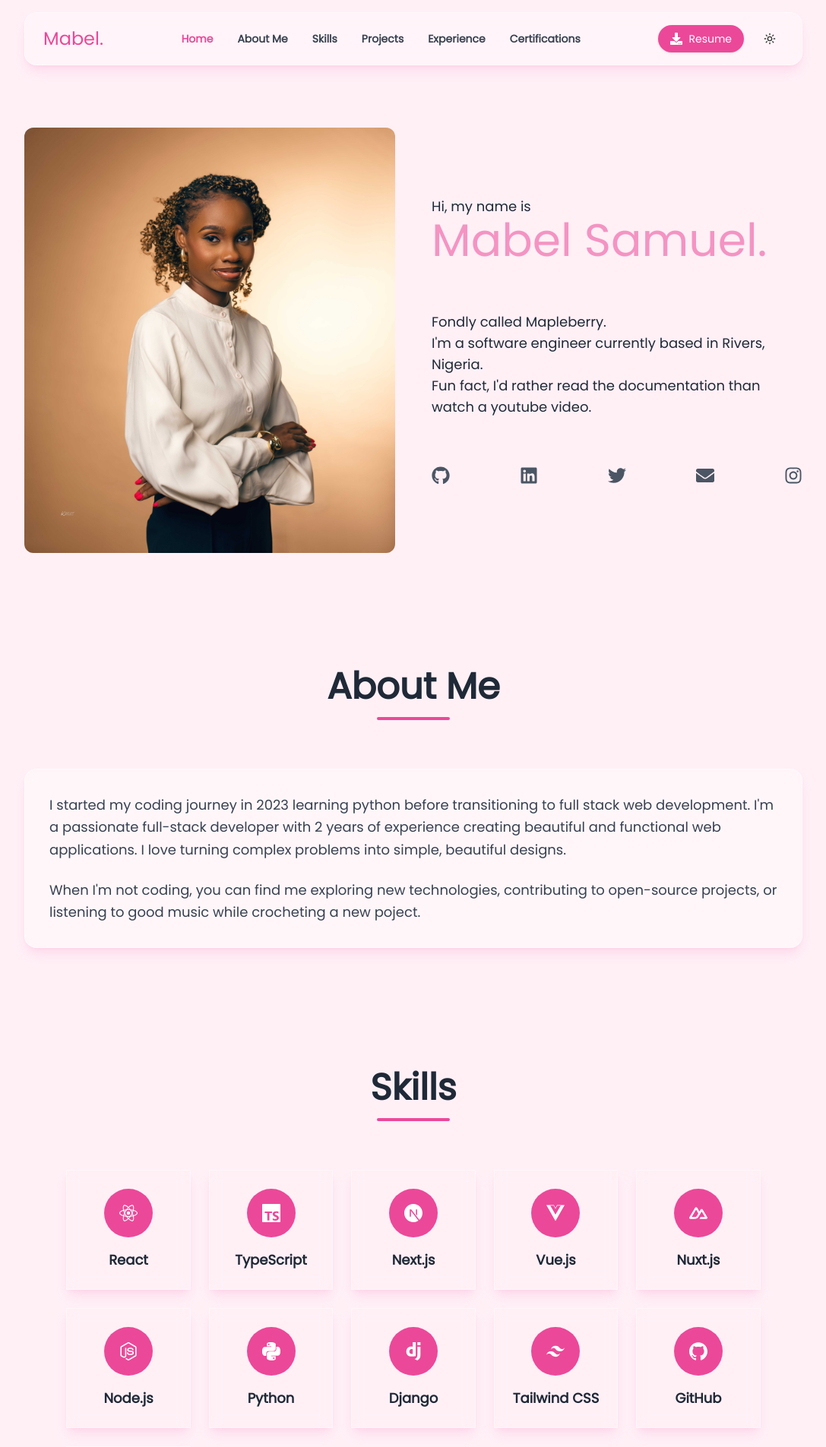
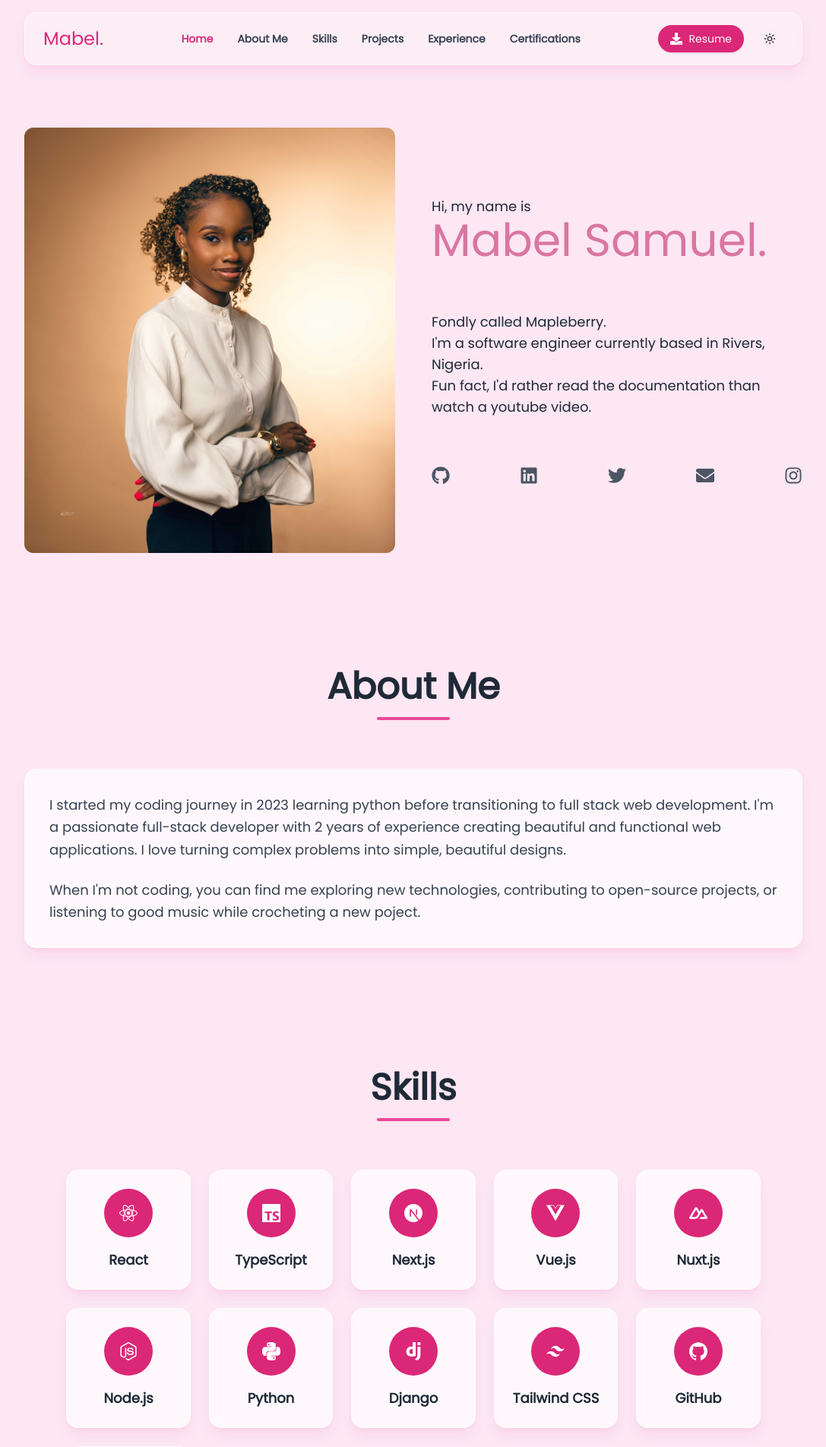
Before and after one commit to MabelSamuel/mabels-portfolio-website, a Next.js app: page / in a window 1280 px wide. Shown: the top 1905 px of the page at 76% size, without its empty margins (96-1183 px from the left). Built offline with nearby package versions, Linux system fonts and the light colour scheme.

Commit message:
sufficient contrast ratio

```diff
--- a/src/app/_components/AboutMeSection.tsx
+++ b/src/app/_components/AboutMeSection.tsx
@@ -23,7 +23,7 @@ export default function AboutMeSection() {
           className={`rounded-2xl backdrop-blur-md border transition-all duration-500 hover:scale-105 ${
             theme === "dark"
               ? "bg-white/10 border-white/20 shadow-lg shadow-pink-500/20"
-              : "bg-white/40 border-white/40 shadow-lg shadow-pink-300/30"
+              : "bg-white/70 border-white/40 shadow-lg shadow-pink-300/30"
           }`}
         >
           <div className="p-8">
--- a/src/app/_components/CertificationSection.tsx
+++ b/src/app/_components/CertificationSection.tsx
@@ -38,7 +38,7 @@ export default function CertificationSection() {
                       className={`backdrop-blur-md border rounded-lg px-6 py-4 transition-all duration-300 hover:no-underline ${
                         theme == 'dark'
                           ? "bg-white/10 border-white/20 hover:bg-white/15 text-white hover:text-pink-400"
-                          : "bg-white/40 border-white/40 hover:bg-white/50 text-gray-800 hover:text-pink-600"
+                          : "bg-white/70 border-white/40 hover:bg-white/50 text-gray-800 hover:text-pink-600"
                       }`}
                     >
                       <div className="flex items-center gap-4">
@@ -48,7 +48,7 @@ export default function CertificationSection() {
                       </div>
                     </AccordionTrigger>
                     <AccordionContent>
-                      <div className={`mt-4 space-y-6 pl-6 pr-6 pb-6 border-l-2 ${theme == 'dark' ? "border-pink-500/30" : "border-pink-300/50"}`}>
+                      <div className={`mt-4 space-y-6 pl-6 pr-6 pb-6 border-l-2 ${theme == 'dark' ? "border-pink-600" : "border-pink-300/50"}`}>
                         {certificationsByYear[year].map((cert) => (
                           <div key={cert.title} className="animate-in fade-in-0 slide-in-from-left-2 duration-500">
                             <h3 className="text-lg font-semibold text-pink-600 dark:text-pink-400 mb-1">
@@ -63,7 +63,7 @@ export default function CertificationSection() {
                             </div>
                             <a
                               href={cert.credential}
-                              className="text-pink-500 hover:text-pink-600 dark:hover:text-pink-400 text-sm underline transition-colors duration-300"
+                              className="text-pink-700 hover:text-pink-600 dark:hover:text-pink-400 text-sm underline transition-colors duration-300"
                             >
                               show credential
                             </a>
--- a/src/app/_components/HeroSection.tsx
+++ b/src/app/_components/HeroSection.tsx
@@ -50,7 +50,7 @@ export default function HeroSection() {
           <div className="py-6 flex flex-col justify-center space-y-16 text-lg">
             <div className={theme === "dark" ? "text-white": "text-gray-800"}>
               <div>Hi, my name is</div>
-              <h1 className="text-5xl md:text-6xl text-pink-500 bg-clip-text animate-pulse">
+              <h1 className="text-5xl md:text-6xl text-pink-700 bg-clip-text animate-pulse">
                 Mabel Samuel.
               </h1>
               <p className="mt-16">Fondly called Mapleberry.</p>
@@ -71,7 +71,7 @@ export default function HeroSection() {
                   target="_blank"
                   rel="noopener noreferrer"
                   aria-label={label}
-                  className={`text-2xl ${theme === "dark" ? "text-white": "text-gray-600"}  hover:text-pink-500 transition-colors`}
+                  className={`text-2xl ${theme === "dark" ? "text-white": "text-gray-600"}  hover:text-pink-700 transition-colors`}
                 >
                   <Icon />
                 </a>
--- a/src/app/_components/Input.tsx
+++ /dev/null
@@ -1,7 +0,0 @@
-import React from 'react'
-
-export default function Input() {
-  return (
-    <div>Input</div>
-  )
-}
--- a/src/app/_components/Navbar.tsx
+++ b/src/app/_components/Navbar.tsx
@@ -64,7 +64,7 @@ export default function Navbar() {
       >
         <div className="px-6 py-4">
           <div className="flex items-center justify-between">
-            <span className=" text-pink-500 text-2xl font-medium bg-clip-text">
+            <span className=" text-pink-600 text-2xl font-medium bg-clip-text">
               Mabel.
             </span>
             <div className="hidden lg:flex space-x-8 items-center">
@@ -74,7 +74,7 @@ export default function Navbar() {
                   onClick={() => scrollToSection(link.link)}
                   className={`capitalize font-semibold transition-all duration-300 hover:scale-105 ${
                     activeSection === link.link
-                      ? "text-pink-500 "
+                      ? "text-pink-600 "
                       : theme === "dark"
                       ? "text-white/80 hover:text-pink-400"
                       : "text-gray-700 hover:text-pink-600"
@@ -88,7 +88,7 @@ export default function Navbar() {
               <Button
                 onClick={downloadResume}
                 aria-label="Download Mabel Samuel resume"
-                className="flex bg-pink-500 hover:bg-pink-600 text-white rounded-full transition-all duration-300 gap-2"
+                className="flex bg-pink-600 hover:bg-pink-700 text-white rounded-full transition-all duration-300 gap-2"
               >
                 <FaDownload className="w-4 h-4" />
                 <span className="hidden lg:block">Resume</span>
@@ -139,7 +139,7 @@ export default function Navbar() {
                     onClick={() => scrollToSection(item.link)}
                     className={` text-left py-2 transition-all duration-300 ${
                       activeSection === item.link
-                        ? "text-pink-500 font-semibold"
+                        ? "text-pink-700 font-semibold"
                         : theme === "dark"
                         ? "text-white/80 hover:text-pink-400"
                         : "text-gray-700 hover:text-pink-600"
--- a/src/app/_components/SkillsSection.tsx
+++ b/src/app/_components/SkillsSection.tsx
@@ -1,6 +1,4 @@
-import React from "react";
 import { useThemeStore } from "@/stores/themeStore";
-import { Moon, Sun, Menu, X, ExternalLink, Mail, Linkedin, Github } from "lucide-react"
 import {
   SiReact,
   SiTypescript,
@@ -54,14 +52,14 @@ export default function SkillsSection() {
                 style={{ animationDelay: `${index * 100}ms` }}
               >
                 <div
-                  className={`backdrop-blur-md border p-6 transition-all duration-500 hover:scale-105 text-center group rounded-2xl${
+                  className={`backdrop-blur-md border p-6 transition-all duration-500 hover:scale-105 text-center group rounded-2xl ${
                     theme === "dark"
                       ? "bg-white/10 border-white/20 shadow-lg shadow-pink-500/20 hover:bg-white/15"
-                      : "bg-white/40 border-white/40 shadow-lg shadow-pink-300/30 hover:bg-white/50"
+                      : "bg-white/70 border-white/40 shadow-lg shadow-pink-300/30 hover:bg-white/50"
                   }`}
                 >
                   <div className="flex flex-col items-center gap-4">
-                    <div className="w-16 h-16 rounded-full bg-pink-500 flex items-center justify-center transition-all duration-300 group-hover:scale-110 group-hover:rotate-12">
+                    <div className="w-16 h-16 rounded-full bg-pink-600 flex items-center justify-center transition-all duration-300 group-hover:scale-110 group-hover:rotate-6">
                       <div className="text-white text-xl">{skill.icon}</div>
                     </div>
                     <span className={`font-semibold text-lg ${theme === "dark" ? "text-white" : "text-gray-800"}`}>
--- a/src/app/_components/WorkExperienceSection.tsx
+++ b/src/app/_components/WorkExperienceSection.tsx
@@ -1,5 +1,4 @@
 import { useThemeStore } from "@/stores/themeStore";
-import React from "react";
 import { workExperience } from "../_lib/experience";
 import { Card } from "@/components/ui/card";
 
@@ -32,10 +31,10 @@ export default function WorkExperienceSection() {
                 className={`backdrop-blur-md border p-8 transition-all duration-500 ${
                   theme == 'dark'
                     ? "bg-white/10 border-white/20 shadow-lg shadow-pink-500/20 hover:bg-white/15"
-                    : "bg-white/40 border-white/40 shadow-lg shadow-pink-300/30 hover:bg-white/50"
+                    : "bg-white/70 border-white/40 shadow-lg shadow-pink-300/30 hover:bg-white/50"
                 }`}
               >
-                <div className="border-l-4 border-pink-500 pl-6">
+                <div className="border-l-4 border-pink-600 pl-6">
                   <h3 className="text-2xl font-bold text-pink-600 dark:text-pink-400 mb-2">
                     {job.title}
                   </h3>
--- a/src/app/page.tsx
+++ b/src/app/page.tsx
@@ -14,7 +14,7 @@ export default function Home() {
     <main className={`min-h-screen transition-all duration-500 ${
         theme === "dark"
           ? "bg-[#161320]"
-          : "bg-[#fff0f6]"
+          : "bg-pink-100"
       }`}>
       <HeroSection />
       <AboutMeSection/>
```
Also changed, not shown: src/app/_components/ProjectSection.tsx (+4 -4 lines).
